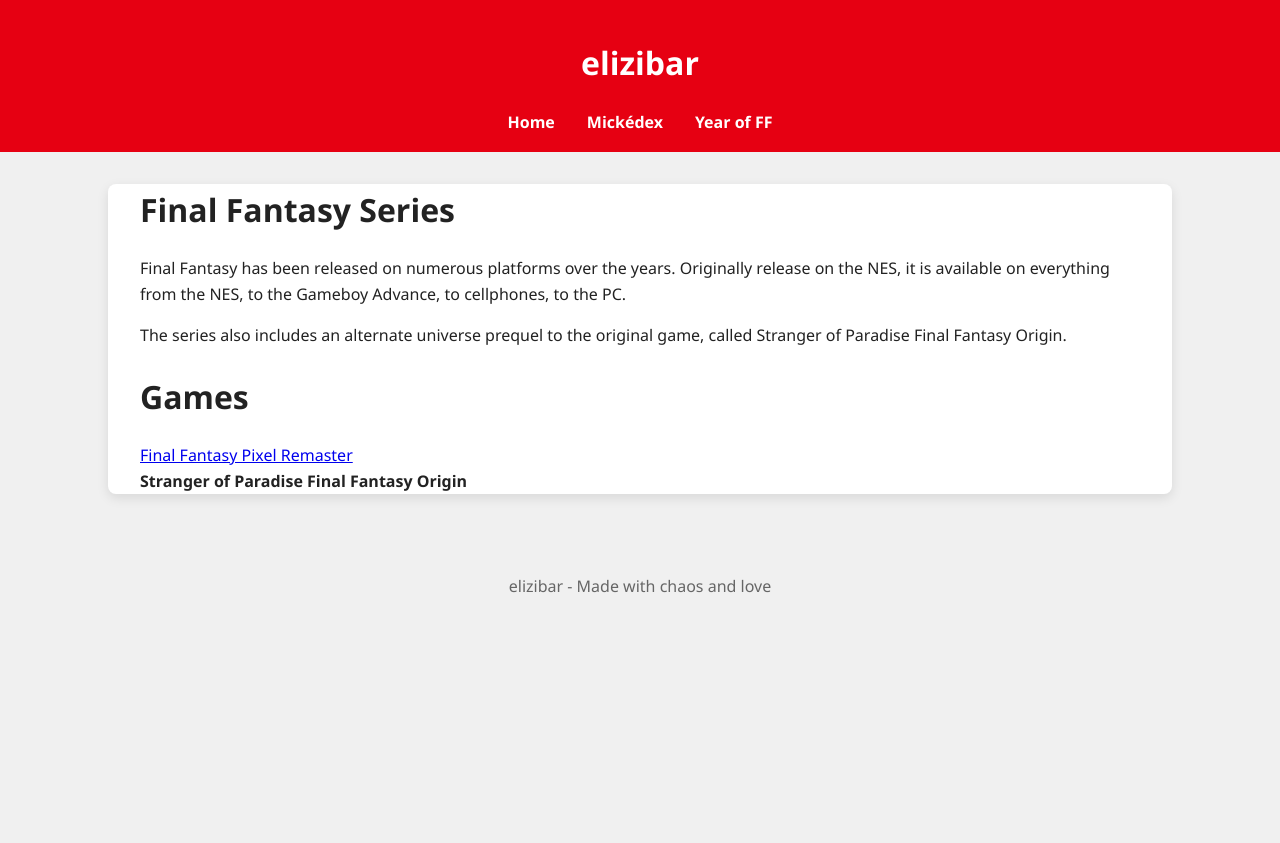
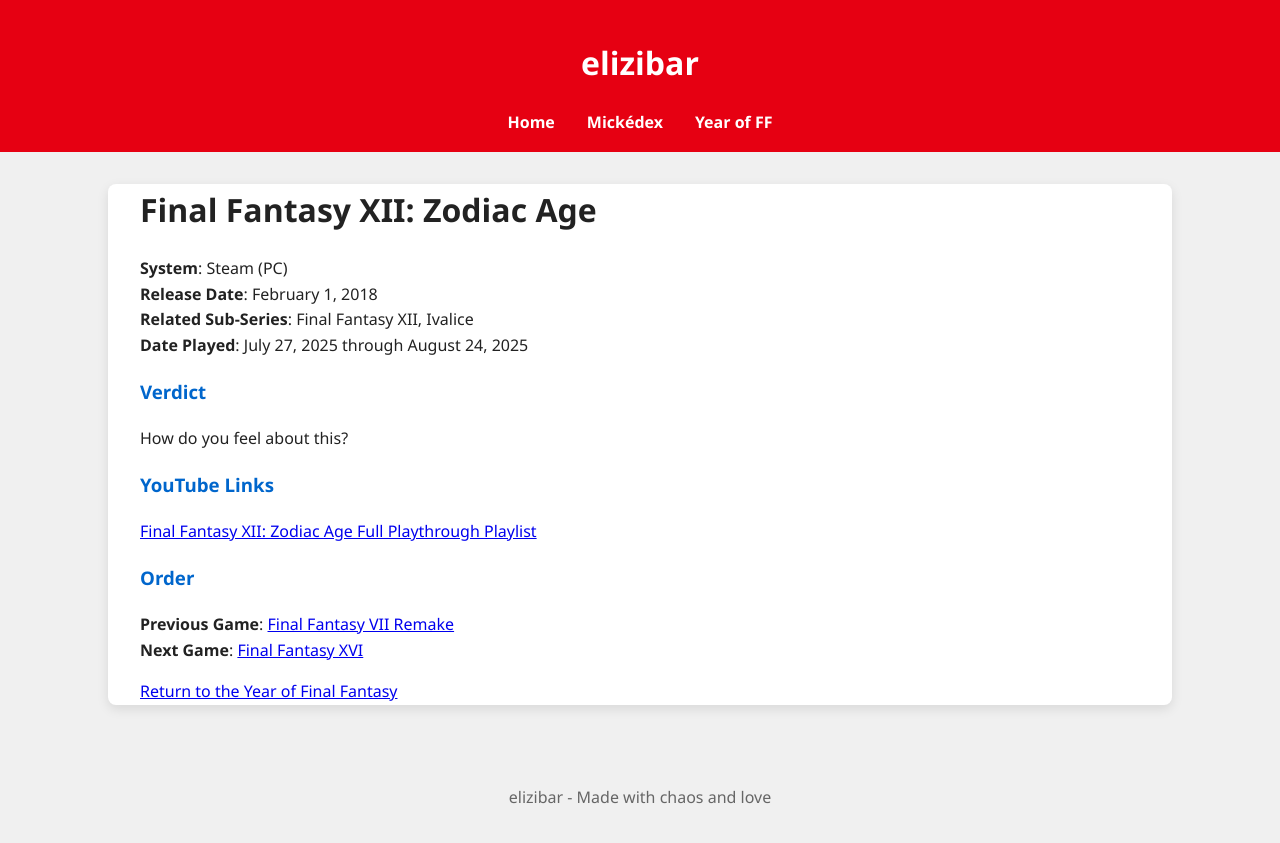
Before and after one commit to elizibar/elizibar.github.io, a Jekyll site: the page built from yearoffinalfantasy/Series/ff12series.md, in a window 1280 px wide. Shown: the top 843 px of the page. Built offline with Jekyll 4.4.1, drawn with Linux system fonts in a browser that asks for light colours; our own code applies the rules of GitHub Pages for plain Markdown files.

```diff
--- a/yearoffinalfantasy/Series/ff12series.md
+++ b/yearoffinalfantasy/Series/ff12series.md
@@ -1,15 +1,24 @@
 ---
-title: Final Fantasy Series
+title: Final Fantasy XII: Zodiac Age
 layout: default
-permalink: /yearoffinalfantasy/ff12series/
+permalink: /yearoffinalfantasy/ff12/
 ---
 
-# Final Fantasy Series
+# Final Fantasy XII: Zodiac Age
 
-Final Fantasy has been released on numerous platforms over the years.  Originally release on the NES, it is available on everything from the NES, to the Gameboy Advance, to cellphones, to the PC.
+**System**: Steam (PC)
+**Release Date**: February 1, 2018
+**Related Sub-Series**: Final Fantasy XII, Ivalice
+**Date Played**: July 27, 2025 through August 24, 2025
 
-The series also includes an alternate universe prequel to the original game, called Stranger of Paradise Final Fantasy Origin.
+### Verdict
+How do you feel about this?
 
-# Games
-[Final Fantasy Pixel Remaster](/yearoffinalfantasy/ff1pr/)
-**Stranger of Paradise Final Fantasy Origin**
+### YouTube Links
+[Final Fantasy XII: Zodiac Age Full Playthrough Playlist](https://www.youtube.com/playlist?list=PL-oNO4nnzhsUlGL3WUfZO0x4O1utfvtHz)
+
+### Order
+**Previous Game**: [Final Fantasy VII Remake](/yearoffinalfantasy/ff7remake/)
+**Next Game**: [Final Fantasy XVI](/yearoffinalfantasy/ff16/)
+
+[Return to the Year of Final Fantasy](/yearoffinalfantasy/)
```
Also changed, not shown: yearoffinalfantasy/FF16/ff16.md (+1 -1 lines), yearoffinalfantasy/FF7/ff7remake.md (+10 -9 lines).
